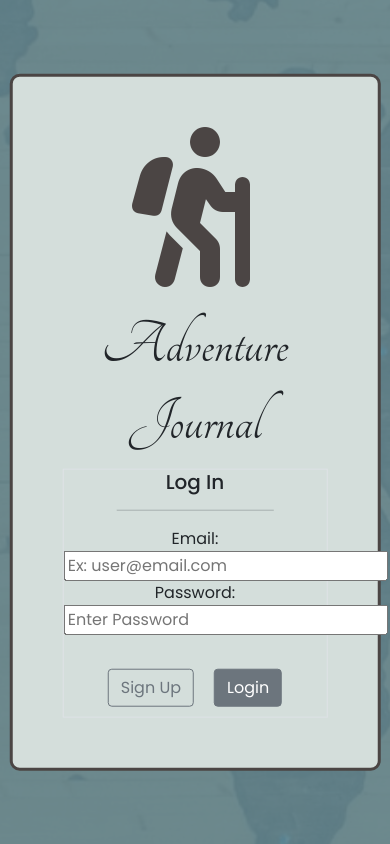
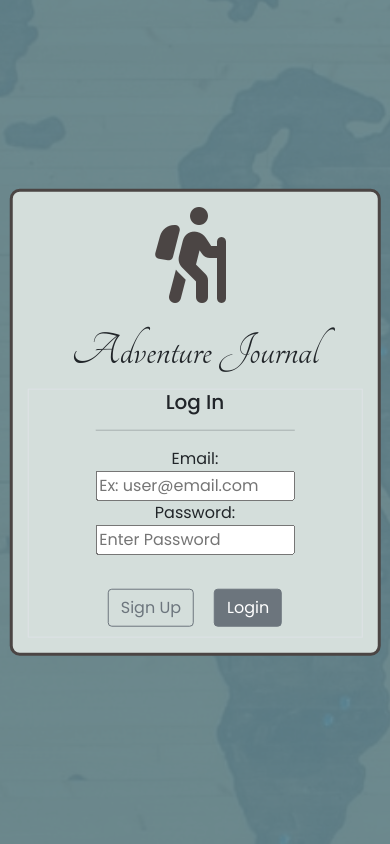
Before and after one commit to M4ttHolmes/Adventure_Client, a React (Create React App) app: page / in a window 390 px wide. Built offline with nearby package versions, Linux system fonts and the light colour scheme.

Commit message:
login page styling tweaks for responsive design

```diff
--- a/src/App.css
+++ b/src/App.css
@@ -11,7 +11,17 @@
 
   #loginContainer {
     width: 95% !important;
+    padding: 15px !important;
   }
+
+  #loginHeader {
+    font-size: 3em !important;
+  }
+
+  .fa-10x {
+    font-size: 6em !important;
+  }
+
 }
 
 .App {
@@ -20,6 +30,10 @@
 
 body {
   font-family: 'Poppins', sans-serif !important;
+}
+
+.loginField {
+  width: 60%;
 }
 
 #pageHeader {
--- a/src/components/Auth/Auth.tsx
+++ b/src/components/Auth/Auth.tsx
@@ -62,29 +62,29 @@ export default class Auth extends Component<AuthProps, AuthState> {
         <div>
             <label htmlFor="email">Email:</label>
             <br/>
-            <input required type="email" id="email" placeholder="Ex: user@email.com" value={this.state.email} onChange={(e) => this.setState({email: (e.target.value)})} />
+            <input className="loginField" required type="email" id="email" placeholder="Ex: user@email.com" value={this.state.email} onChange={(e) => this.setState({email: (e.target.value)})} />
             <br/>
             <label htmlFor="password">Password:</label>
             <br/>
-            <input required type="password" id="password" placeholder="Enter Password" value={this.state.password} onChange={(e) => this.setState({password: (e.target.value)})} />
+            <input className="loginField" required type="password" id="password" placeholder="Enter Password" value={this.state.password} onChange={(e) => this.setState({password: (e.target.value)})} />
             <br/>
             <label htmlFor="firstName">First Name:</label>
             <br/>
-            <input required type='text' id="firstName" placeholder="Your First Name" value={this.state.firstName} onChange={(e) => this.setState({firstName: (e.target.value)})} />
+            <input className="loginField" required type='text' id="firstName" placeholder="Your First Name" value={this.state.firstName} onChange={(e) => this.setState({firstName: (e.target.value)})} />
             <br/>
             <label htmlFor="lastName">Last Name:</label>
             <br/>
-            <input required type='text' id="lastName" placeholder="Your Last Name" value={this.state.lastName} onChange={(e) => this.setState({lastName: (e.target.value)})} />
+            <input className="loginField" required type='text' id="lastName" placeholder="Your Last Name" value={this.state.lastName} onChange={(e) => this.setState({lastName: (e.target.value)})} />
         </div>
     ) : (
         <div>
             <label htmlFor="email">Email:</label>
             <br/>
-            <input required type="email" id="email" placeholder="Ex: user@email.com" value={this.state.email} onChange={(e) => this.setState({email: (e.target.value)})} />
+            <input className="loginField" required type="email" id="email" placeholder="Ex: user@email.com" value={this.state.email} onChange={(e) => this.setState({email: (e.target.value)})} />
             <br/>
             <label htmlFor="password">Password:</label>
             <br/>
-            <input required type="password" id="password" placeholder="Enter Password" value={this.state.password} onChange={(e) => this.setState({password: (e.target.value)})} />
+            <input className="loginField" required type="password" id="password" placeholder="Enter Password" value={this.state.password} onChange={(e) => this.setState({password: (e.target.value)})} />
             <br/>
         </div>
     );
```
